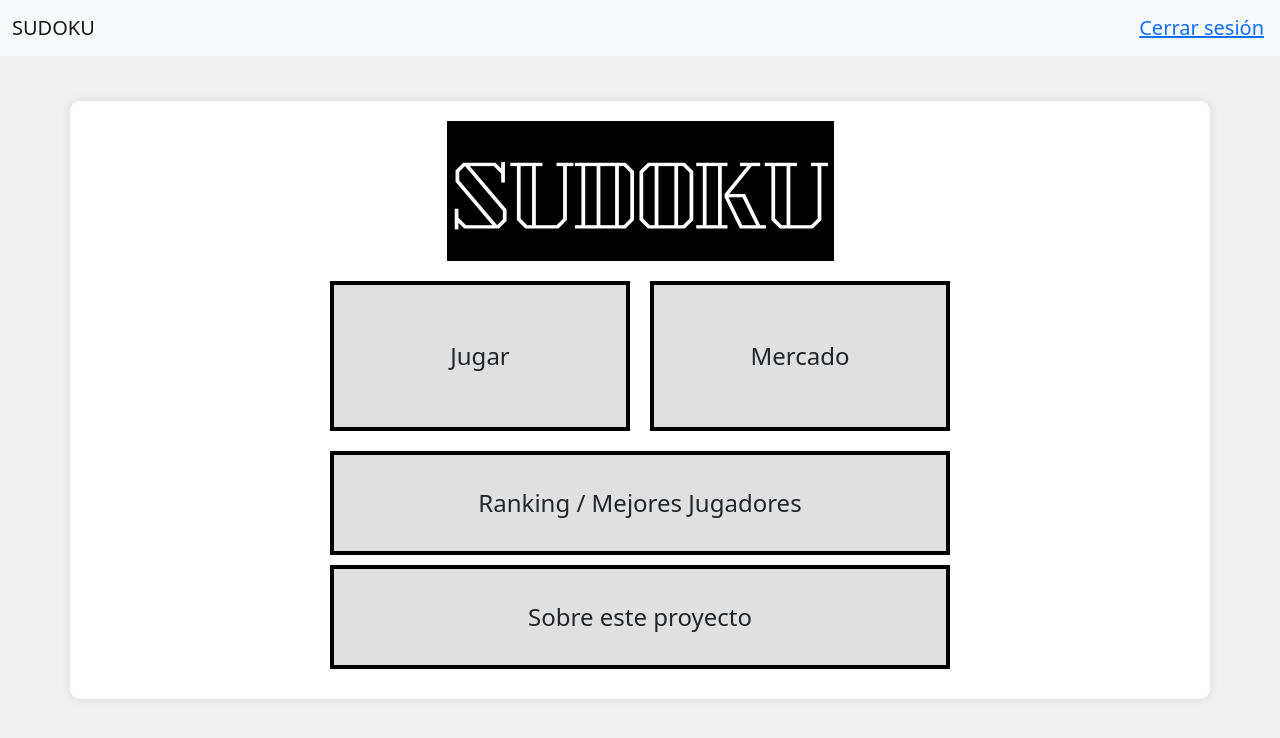
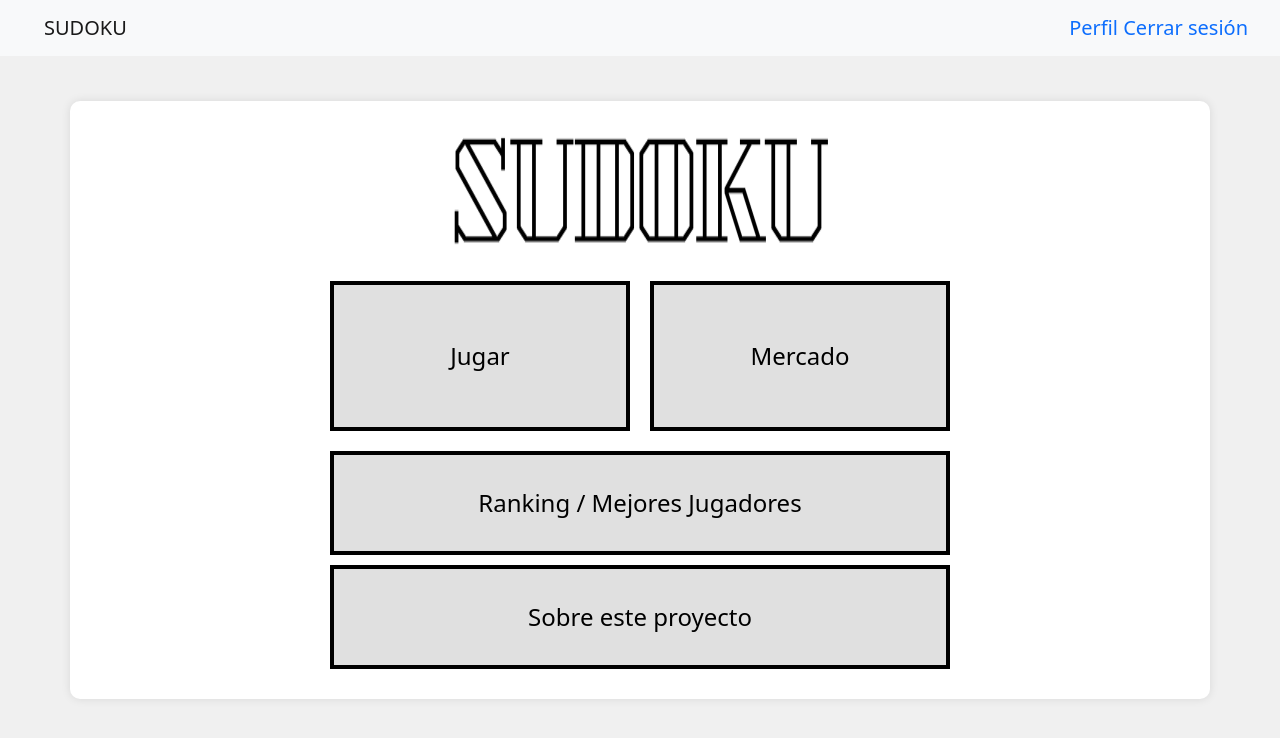
Before and after one commit to LeonardoVilte/Sudoku, a Spring app: page /thymeleaf/home in a window 1280 px wide. Shown: the top 738 px of the page. Run offline with Thymeleaf, Linux system fonts and the light colour scheme; the template is opened without the code that fills it, so the values that code supplies are empty; some libraries are stand-ins or nearby versions.

Commit message:
quedando

```diff
--- a/src/main/webapp/WEB-INF/views/thymeleaf/dificultad.html
+++ b/src/main/webapp/WEB-INF/views/thymeleaf/dificultad.html
@@ -20,6 +20,7 @@
     <a class="navbar-brand" >SUDOKU</a>
   </div>
   <div class="navbar-brand ml-auto">
+    <a class="link-primary" th:href="@{logout}">Perfil</a>
     <a class="link-primary" th:href="@{logout}">Cerrar sesión</a>
   </div>
 </nav>
--- a/src/main/webapp/WEB-INF/views/thymeleaf/home.html
+++ b/src/main/webapp/WEB-INF/views/thymeleaf/home.html
@@ -6,27 +6,29 @@
     <title>Sudoku</title>
     <link rel="stylesheet" th:href="@{/webjars/bootstrap/5.2.0/css/bootstrap.min.css}"/>
     <link rel="stylesheet" th:href="@{/css/home.css}"/>
+    <script src="https://code.jquery.com/jquery-3.6.0.min.js"></script>
 </head>
 <nav class="navbar navbar-expand-lg navbar-light bg-light fixed-top">
     <div class="container-fluid">
-        <a class="navbar-brand" >SUDOKU</a>
+        <a class="navbar-brand">SUDOKU</a>
     </div>
     <div class="navbar-brand ml-auto">
+        <a class="link-primary" th:href="@{perfil}">Perfil</a>
         <a class="link-primary" th:href="@{logout}">Cerrar sesión</a>
     </div>
 </nav>
 <body>
 <div class="container">
     <header>
-        <img src="../../../resources/img/sudoku.png" height="140" width="387"/>
+        <img src="../../../resources/img/sudokublanco.png" height="140" width="387"/>
     </header>
     <main>
         <div class="button-container">
-            <div class="button fade-in-left" id="botonJugar">Jugar</div>
-            <div class="button fade-in-right" id="botonMercado">Mercado</div>
+            <a href="#" th:href="@{/dificultad}" class="button fade-in-left" id="botonJugar">Jugar</a>
+            <a href="#" th:href="@{/mercado}" class="button fade-in-right" id="botonMercado">Mercado</a>
         </div>
-        <div class="button-wide fade-in" id="botonRanking">Ranking / Mejores Jugadores</div>
-        <div class="button-wide fade-in" id="botonSobre">Sobre este proyecto</div>
+        <a href="#" th:href="@{/ranking}" class="button-wide fade-in" id="botonRanking">Ranking / Mejores Jugadores</a>
+        <a href="#" th:href="@{/about}" class="button-wide fade-in" id="botonSobre">Sobre este proyecto</a>
     </main>
 </div>
 </body>
--- a/src/main/webapp/resources/core/css/home.css
+++ b/src/main/webapp/resources/core/css/home.css
@@ -5,6 +5,20 @@ body {
     align-items: center;
     height: 100vh;
     background-color: #f0f0f0;
+}
+
+.navbar-brand{
+    margin:0 2rem;
+}
+
+a {
+    text-decoration: none;
+    color: black;
+}
+
+a:hover {
+    text-decoration: none;
+    color: black;
 }
 
 .container {
```
Also changed, not shown: src/main/java/com/tallerwebi/presentacion/ControladorHome.java (+25 -0 lines), src/main/webapp/resources/img/sudokublanco.png (added).
